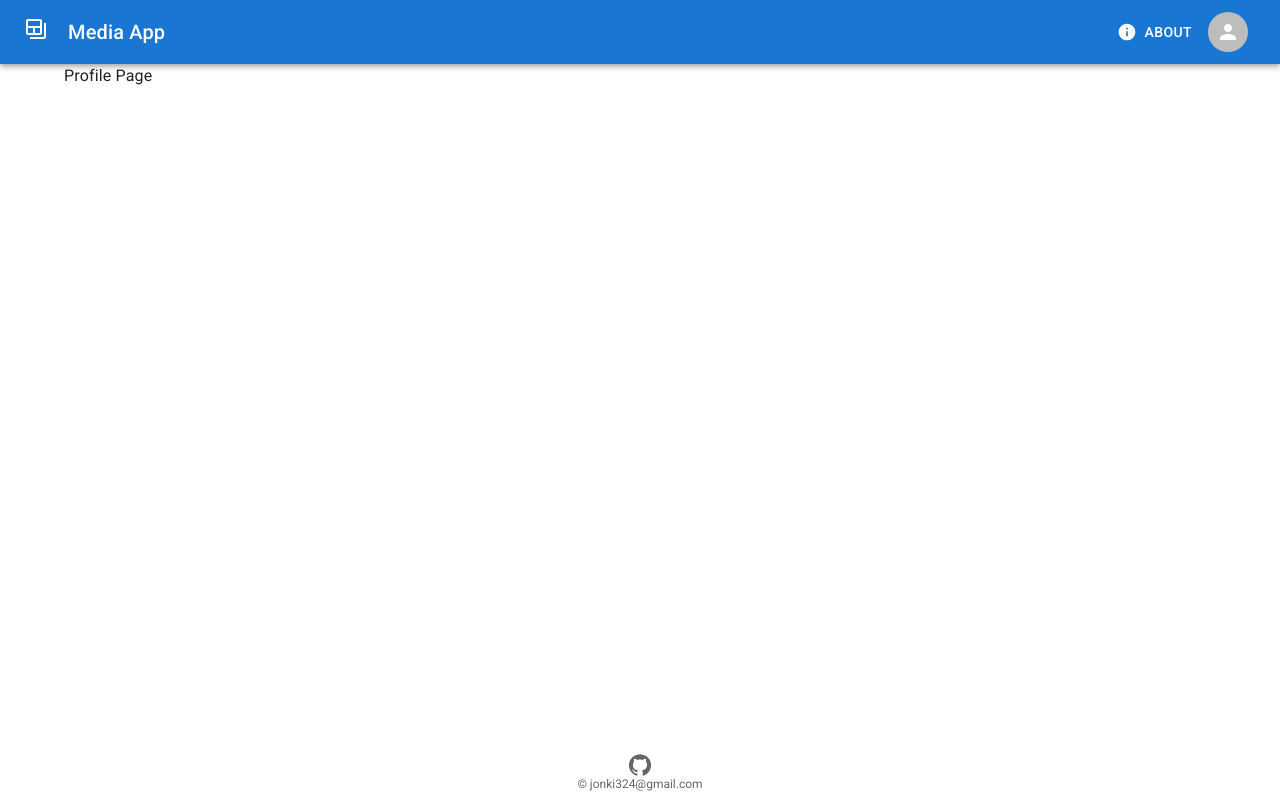
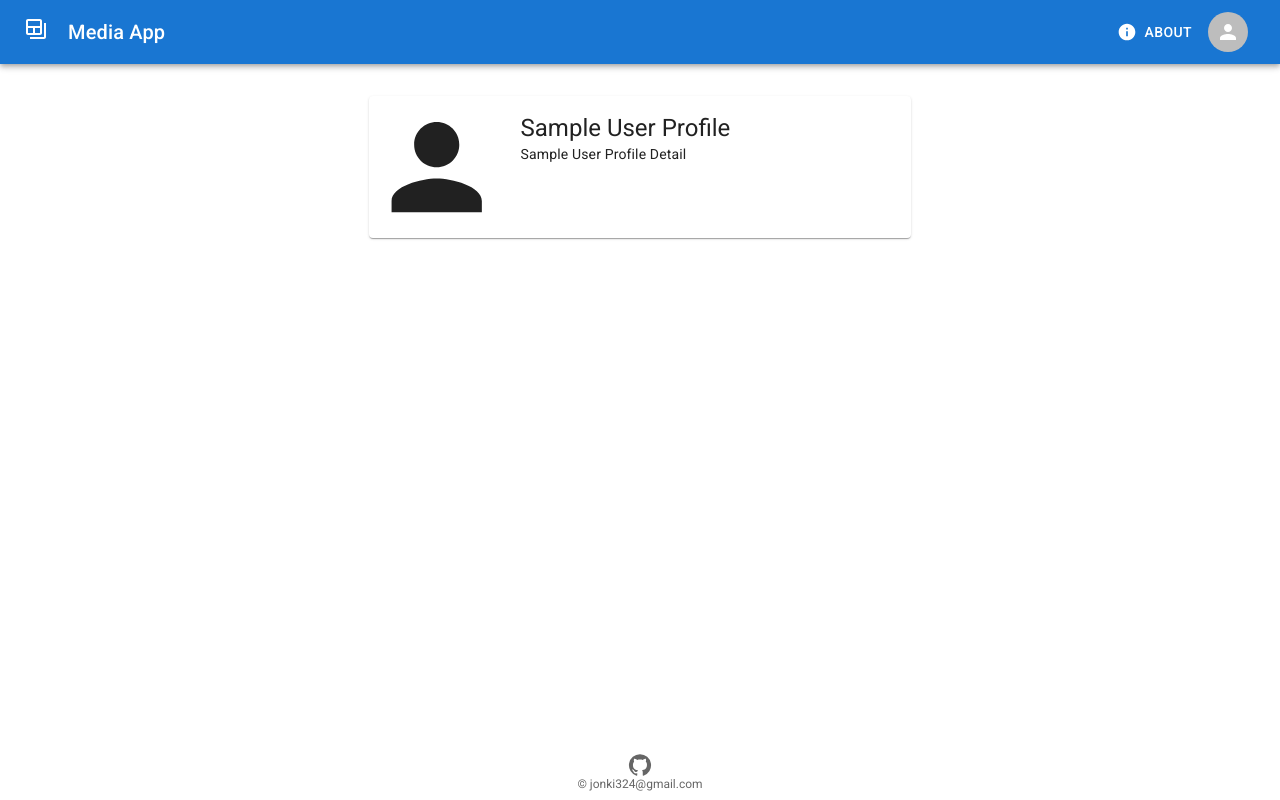
Before and after one commit to jonki324/media-app, a React (Create React App) app in the folder frontend/client/: page /profile in a window 1280 px wide. Built offline with nearby package versions, Linux system fonts and the light colour scheme.

Commit message:
ダミーProfileページ作成

```diff
--- a/frontend/client/src/features/Profile/ProfilePage.tsx
+++ b/frontend/client/src/features/Profile/ProfilePage.tsx
@@ -1,8 +1,30 @@
 import React from 'react';
+import { Grid, Card, CardContent, Typography } from '@mui/material';
+import { Person } from '@mui/icons-material';
 import Layout from '../../components/Layout/Layout';
 
 const ProfilePage: React.FC = () => {
-  return <Layout>Profile Page</Layout>;
+  return (
+    <Layout>
+      <Grid container justifyContent="center" pt={4}>
+        <Grid item>
+          <Card>
+            <Grid container>
+              <Grid item xs={3}>
+                <Person sx={{ width: '100%', height: '100%' }} />
+              </Grid>
+              <Grid item xs={9}>
+                <CardContent>
+                  <Typography variant="h5">Sample User Profile</Typography>
+                  <Typography variant="body2">Sample User Profile Detail</Typography>
+                </CardContent>
+              </Grid>
+            </Grid>
+          </Card>
+        </Grid>
+      </Grid>
+    </Layout>
+  );
 };
 
 export default ProfilePage;
```
